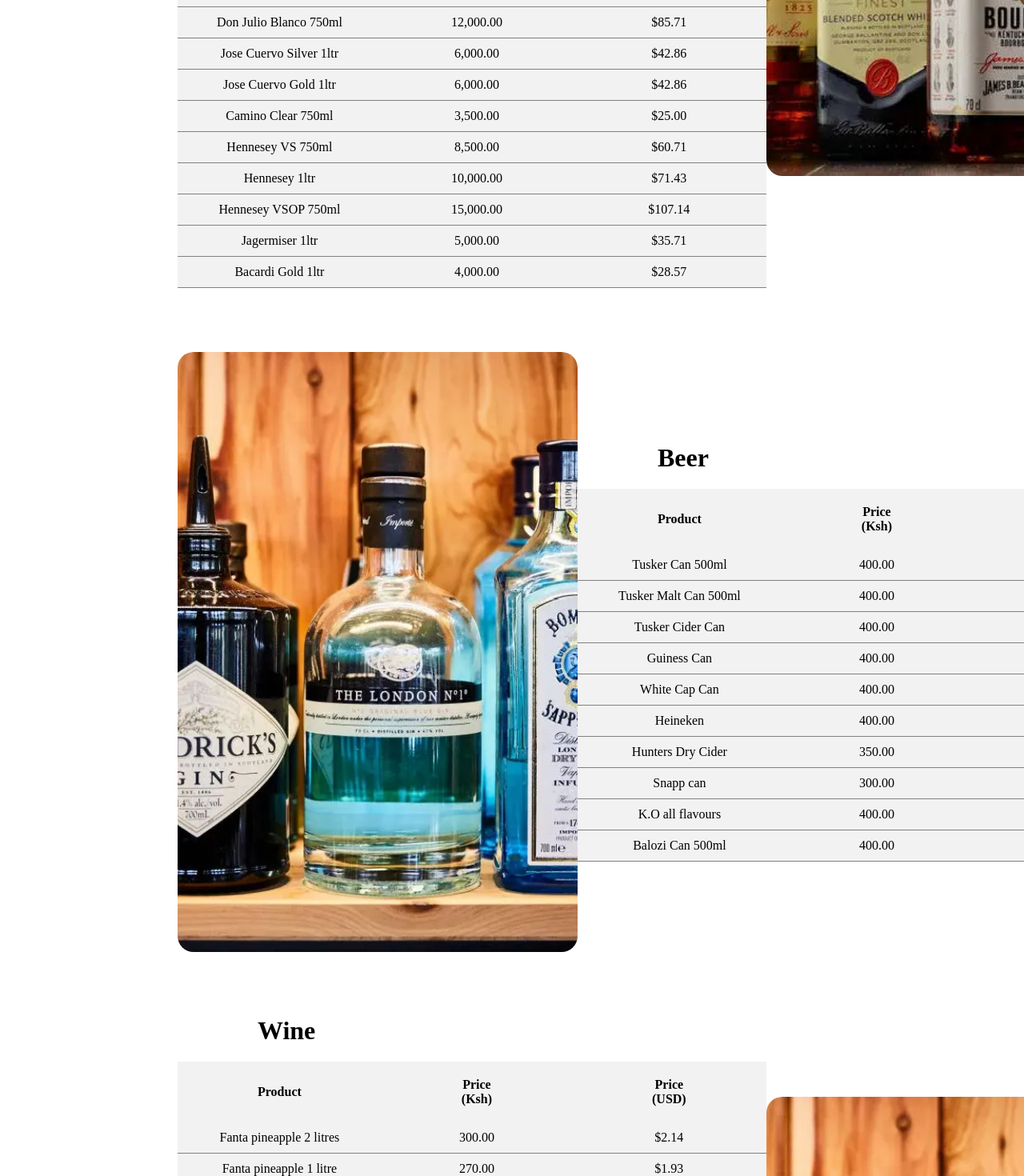
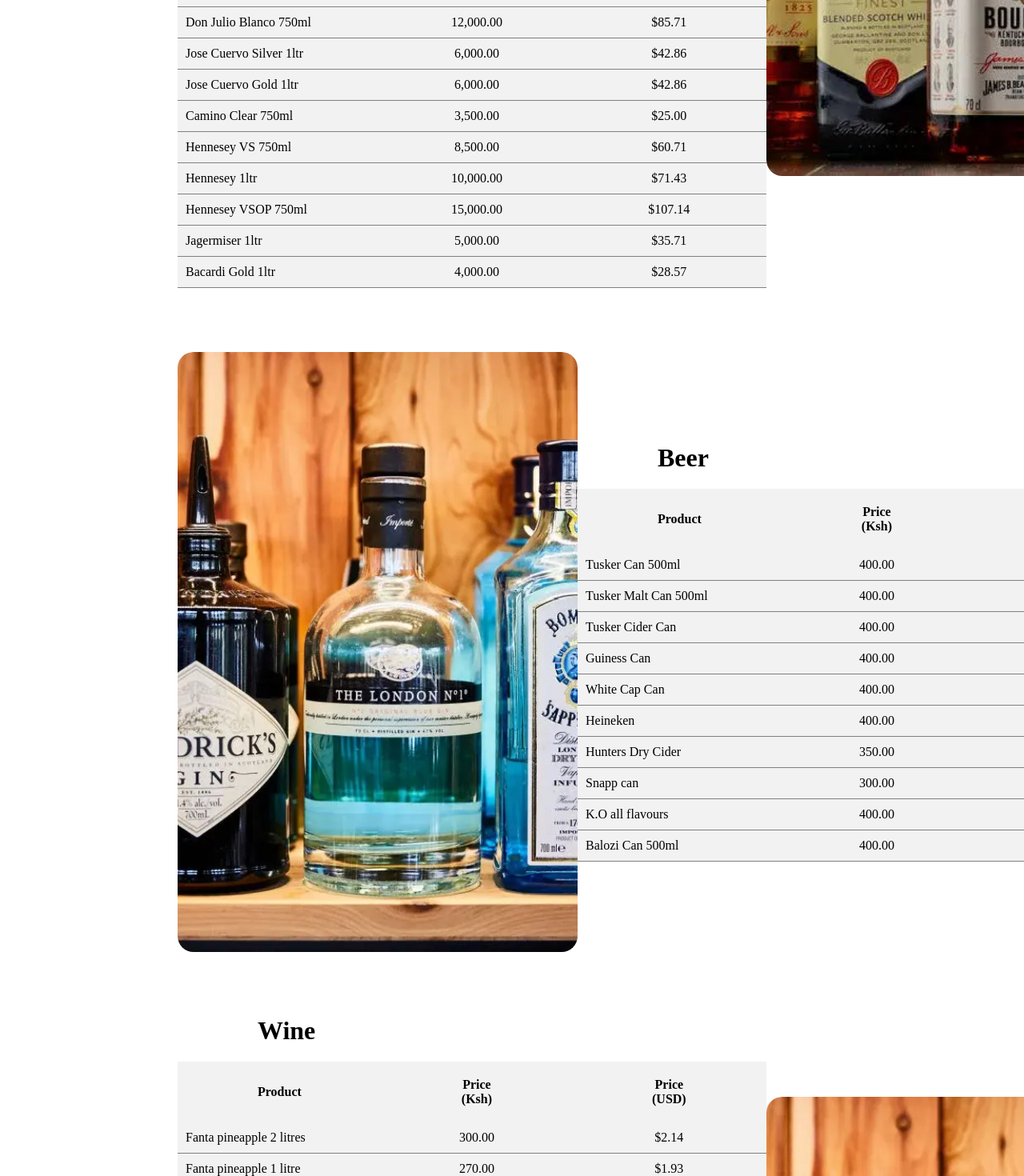
Before and after one commit to ronkips/Bnb_Bar, a Next.js app: page / in a window 1280 px wide. Shown: the part 880-2350 px from the top of the page at 80% size. Built offline with nearby package versions, Linux system fonts and the light colour scheme.

Commit message:
updated the objects name

```diff
--- a/src/components/Landing.tsx
+++ b/src/components/Landing.tsx
@@ -326,7 +326,7 @@
                       key={index}
                       style={{ borderBottom: "0.1px solid gray" }}
                     >
-                      <TableCell align="center">{product.name}</TableCell>
+                      <TableCell align="left">{product.name}</TableCell>
                       <TableCell align="center">{product.ksh}</TableCell>
                       <TableCell align="center">{product.usd}</TableCell>
                     </TableRow>
@@ -363,7 +363,7 @@
                       key={index}
                       style={{ borderBottom: "0.1px solid gray" }}
                     >
-                      <TableCell align="center">{product.name}</TableCell>
+                      <TableCell align="left">{product.name}</TableCell>
                       <TableCell align="center">{product.ksh}</TableCell>
                       <TableCell align="center">{product.usd}</TableCell>
                     </TableRow>
@@ -394,7 +394,7 @@
                       key={index}
                       style={{ borderBottom: "0.1px solid gray" }}
                     >
-                      <TableCell align="center">{product.name}</TableCell>
+                      <TableCell align="left">{product.name}</TableCell>
                       <TableCell align="center">{product.ksh}</TableCell>
                       <TableCell align="center">{product.usd}</TableCell>
                     </TableRow>
```
